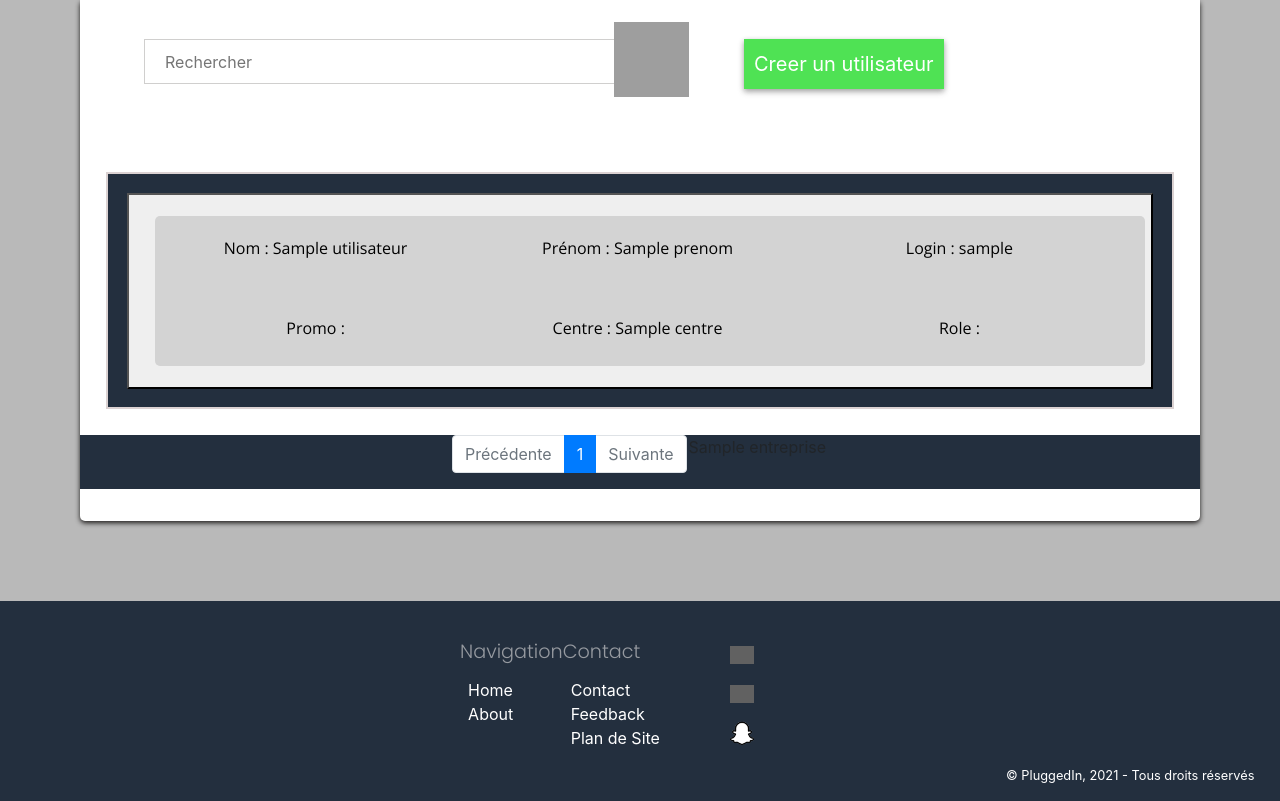
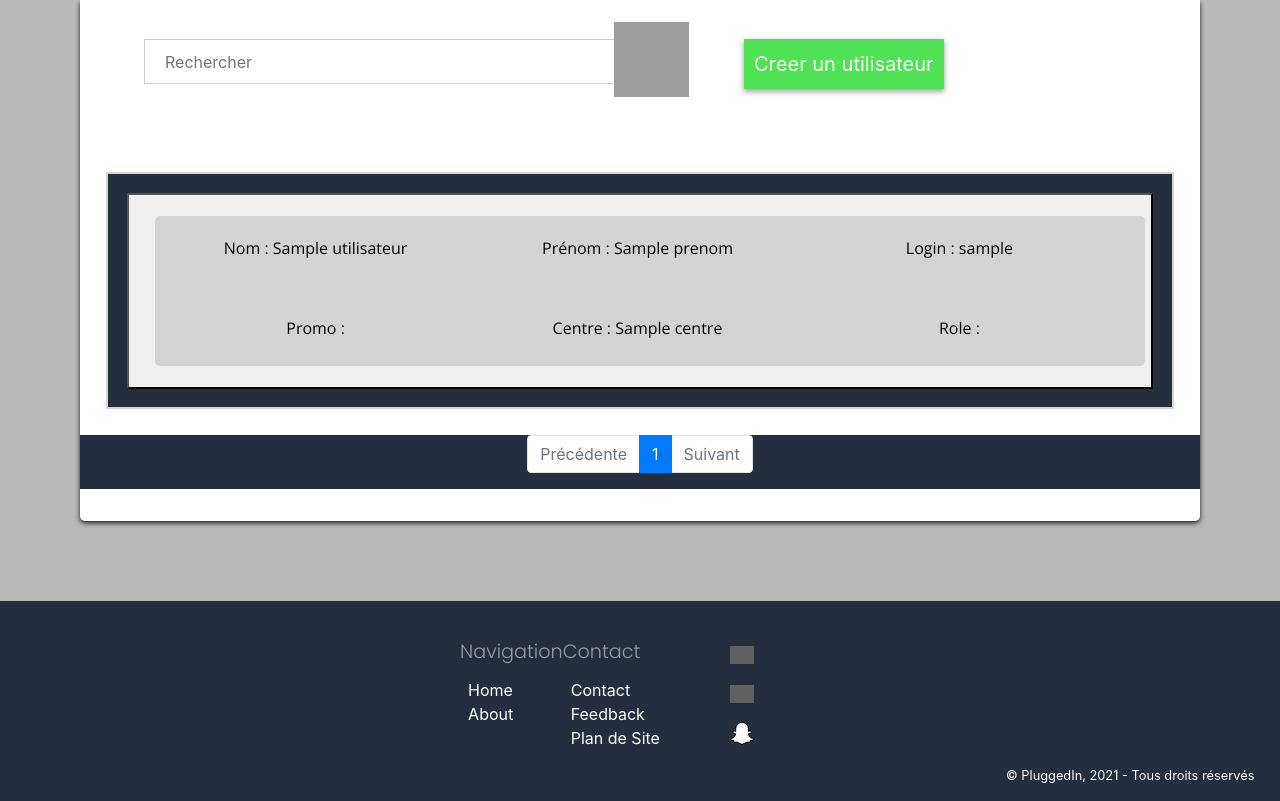
Before and after one commit to BruceMong/Intern-WebsiteProject, a PHP site: template PluggedIn/views/viewSearchUtilisateur.php in a window 1280 px wide. Shown: the part 286-1087 px from the top of the page. Run offline with PHP 8.4, Linux system fonts and the light colour scheme; the template is opened without the code that fills it: most values are stand-ins (such as "Sample title", 1, 10 or a date in 2020); data that the repository does not hold is empty; grey boxes are pictures that could not be loaded.

Commit message:
Update viewSearchUtilisateur.php

```diff
--- a/PluggedIn/views/viewSearchUtilisateur.php
+++ b/PluggedIn/views/viewSearchUtilisateur.php
@@ -51,14 +51,9 @@
                 <?php endfor ?>
                 <!-- Lien vers la page suivante (désactivé si on se trouve sur la dernière page) -->
                 <li class="page-item <?= ($currentPage == $pages) ? "disabled" : "" ?>">
-                    <button type="submit" class="page-link" name="page" value="<?= $currentPage + 1 ?>"> Suivante </button>
+                    <button type="submit" class="page-link" name="page" value="<?= $currentPage + 1 ?>"> Suivant </button>
                 </li>
             </form>
-
-            <?php foreach ($entreprises as $entSelect) : ?>
-                <option value="<?= $entSelect->nom() ?>"><?= $entSelect->nom() ?></option>
-            <?php endforeach; ?>
-
         </ul>
     </nav>
 
```
